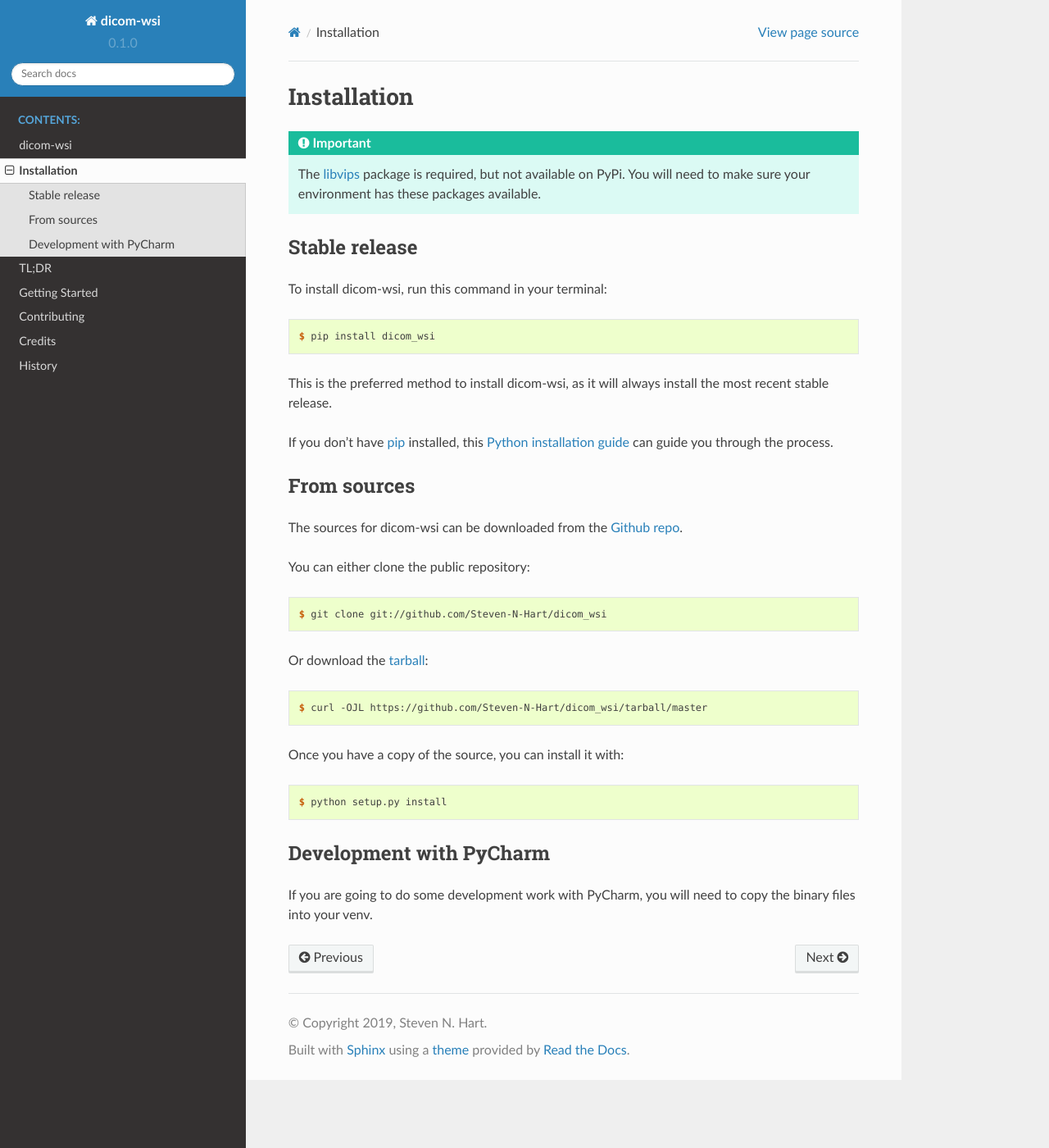
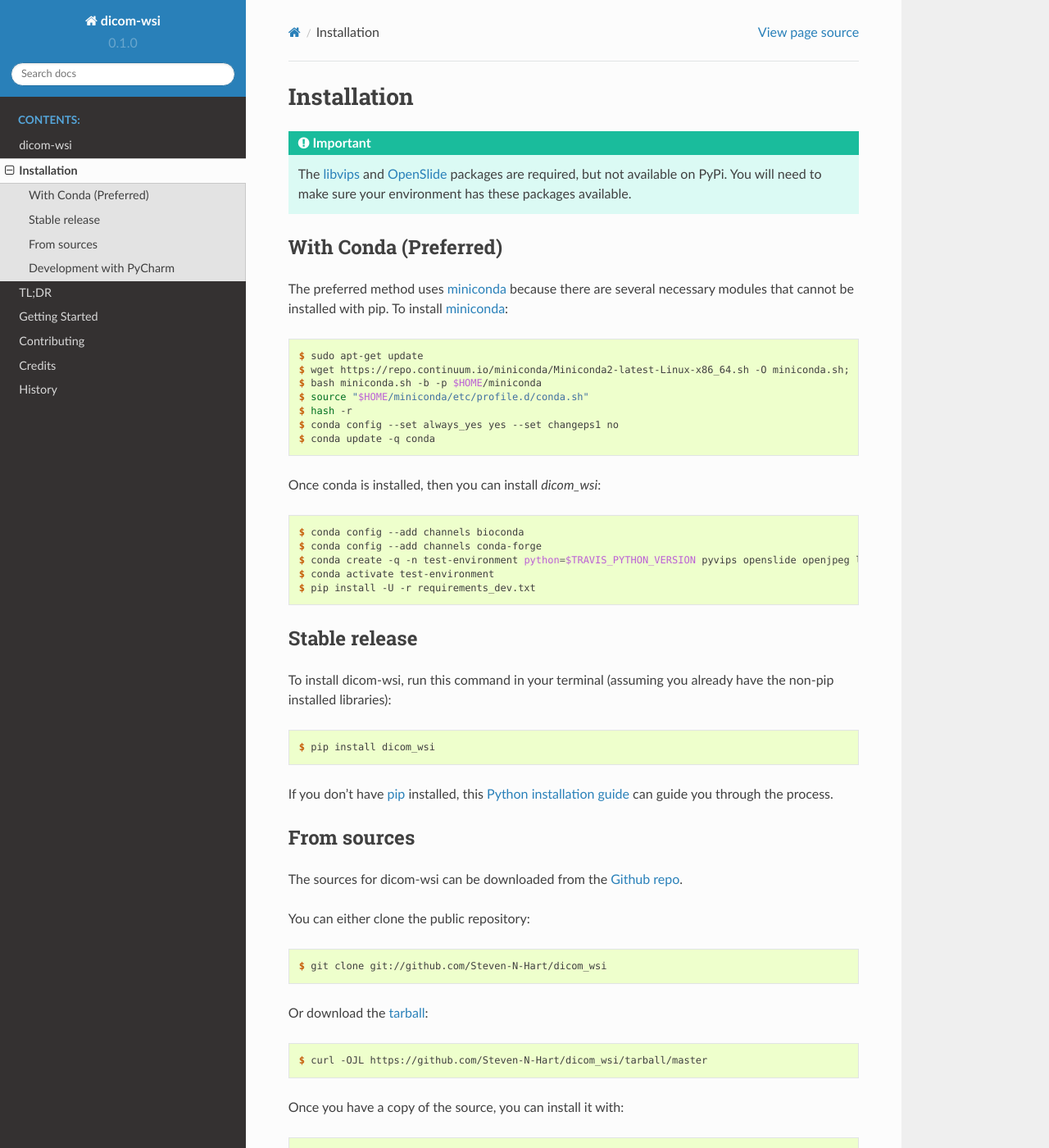
Before and after one commit to Steven-N-Hart/dicom_wsi, a Sphinx documentation site: the page built from docs/installation.rst, in a window 1280 px wide and 1400 px high. Shown: the whole window at 82% size. Built offline with Sphinx 7.4.7 and the Read the Docs theme 2.0.0, drawn with Linux system fonts in a browser that asks for light colours; pages that are not in the unit, such as notebooks, are missing from menus.

Commit message:
updated install documentation

```diff
--- a/docs/installation.rst
+++ b/docs/installation.rst
@@ -2,22 +2,51 @@
 Installation
 ============
 
-.. important:: The libvips_ package is required, but not available on PyPi. You will need to make sure your environment has these packages available.
+.. important:: The libvips_ and OpenSlide_ packages are required, but not available on PyPi. You will need to make sure your environment has these packages available.
 
 .. _PhillipsSDK: https://www.openpathology.philips.com/
 .. _OpenSlide: https://openslide.org/download/
 .. _libvips: https://libvips.github.io/libvips/
 
+
+With Conda (Preferred)
+-----------------------
+
+The preferred method uses miniconda_ because there are several necessary modules that cannot be installed with pip. To
+install miniconda_:
+
+.. _miniconda: https://docs.conda.io/en/latest/miniconda.html
+
+
+.. code-block:: console
+
+    $ sudo apt-get update
+    $ wget https://repo.continuum.io/miniconda/Miniconda2-latest-Linux-x86_64.sh -O miniconda.sh;
+    $ bash miniconda.sh -b -p $HOME/miniconda
+    $ source "$HOME/miniconda/etc/profile.d/conda.sh"
+    $ hash -r
+    $ conda config --set always_yes yes --set changeps1 no
+    $ conda update -q conda
+
+Once conda is installed, then you can install `dicom_wsi`:
+
+.. code-block:: console
+
+    $ conda config --add channels bioconda
+    $ conda config --add channels conda-forge
+    $ conda create -q -n test-environment python=$TRAVIS_PYTHON_VERSION pyvips openslide openjpeg libtiff
+    $ conda activate test-environment
+    $ pip install -U -r requirements_dev.txt
+
+
 Stable release
 --------------
 
-To install dicom-wsi, run this command in your terminal:
+To install dicom-wsi, run this command in your terminal (assuming you already have the non-pip installed libraries):
 
 .. code-block:: console
 
     $ pip install dicom_wsi
-
-This is the preferred method to install dicom-wsi, as it will always install the most recent stable release.
 
 If you don't have `pip`_ installed, this `Python installation guide`_ can guide
 you through the process.
@@ -55,5 +84,5 @@
 
 
 Development with PyCharm
-------------
+------------------------
 If you are going to do some development work with PyCharm, you will need to copy the binary files into your venv.
```
